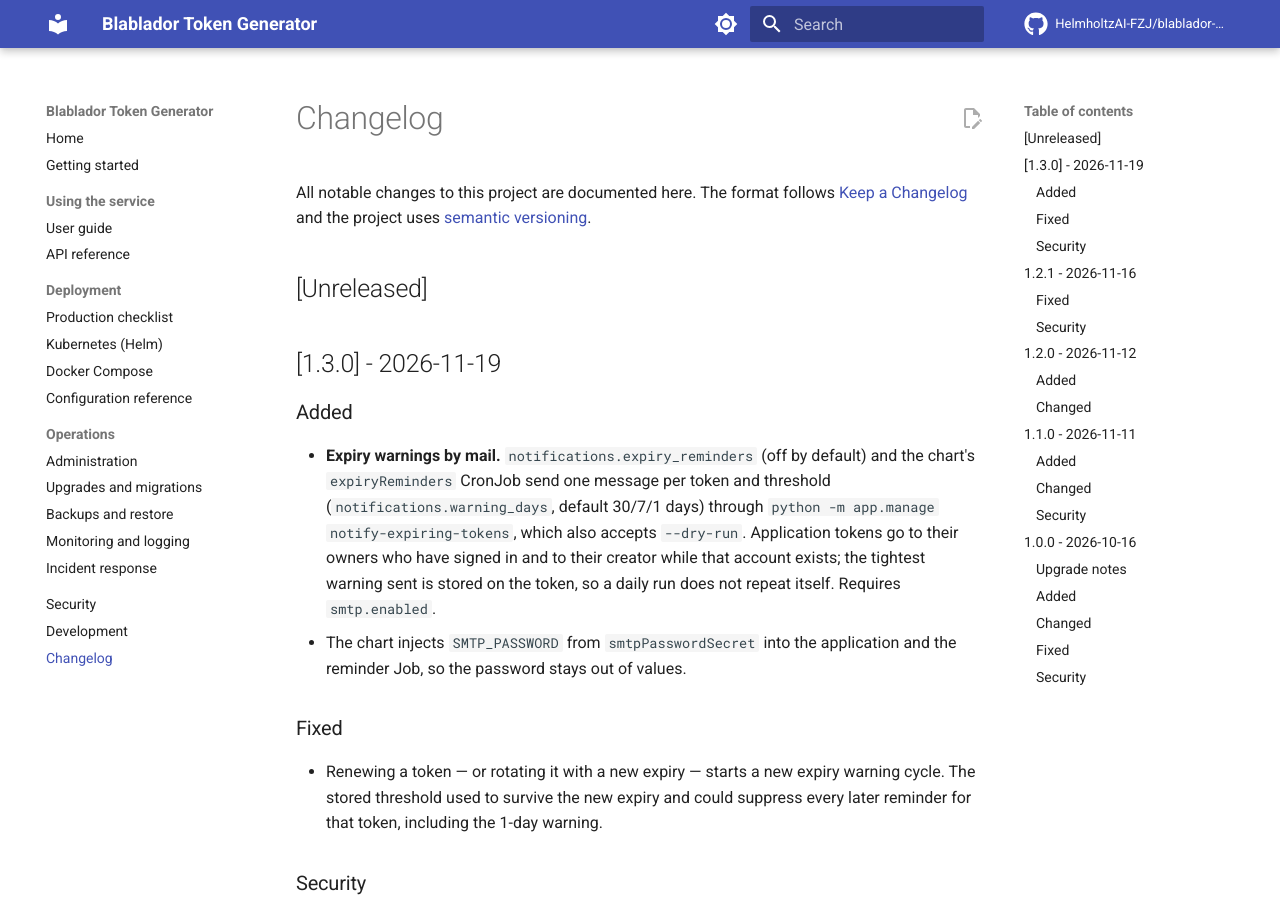
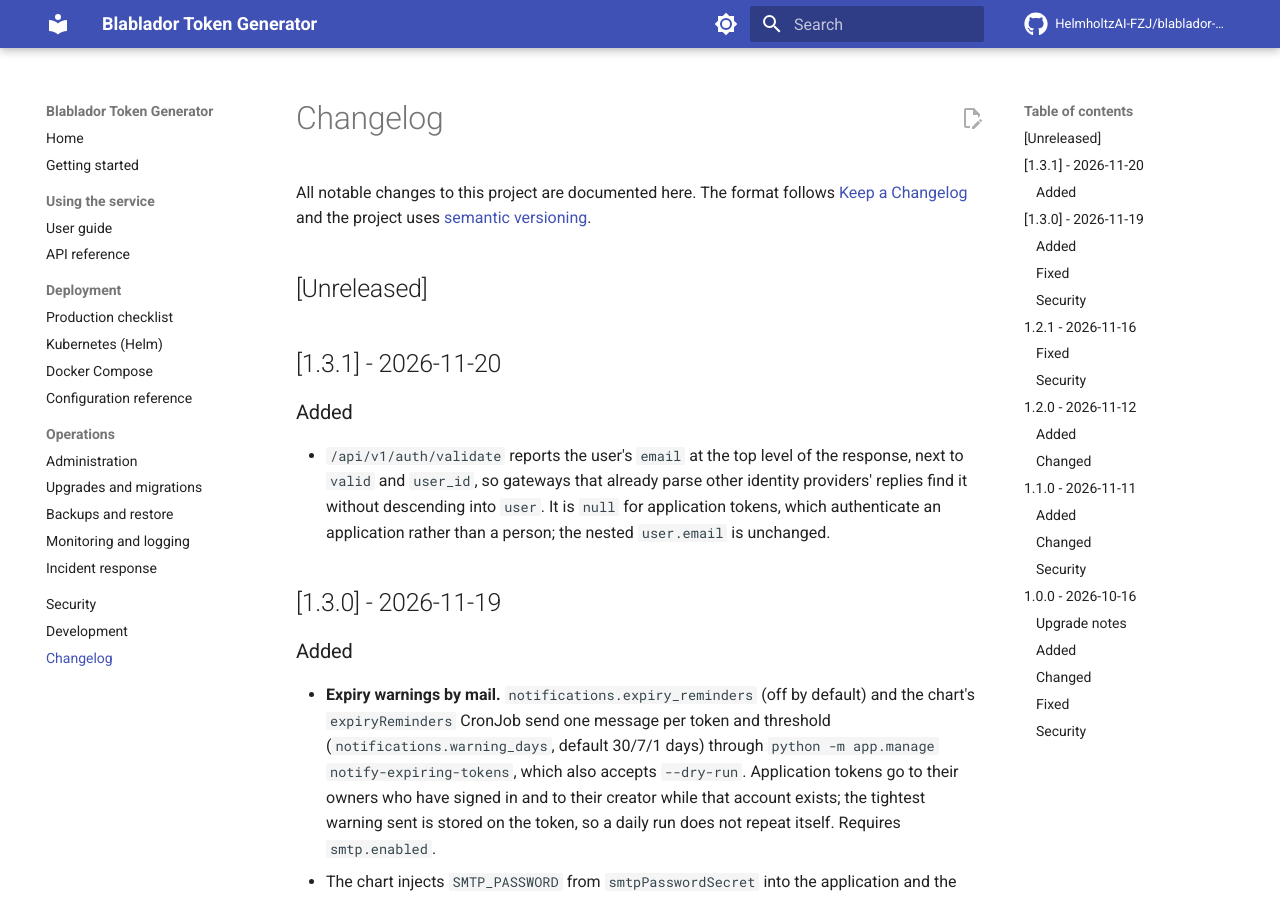
Before and after one commit to HelmholtzAI-FZJ/blablador-token-generator, an MkDocs documentation site: the page built from docs/changelog.md, in a window 1280 px wide and 900 px high. Built offline with MkDocs 1.6.1 and Material for MkDocs 9.7.7, drawn with Linux system fonts in a browser that asks for light colours; comment, search, counter and statistics services are not loaded.

Commit message:
feat: report email at the top level of validation (1.3.1) (#22)
* feat(api): report email at the top level of validation

Gateways parse other identity providers' replies with a flat email field; the
validate response only nested it under user. Both are now filled from the
reported owner (an application token's creator while their account exists).

* release: 1.3.1

* chore: sync uv.lock with the 1.3.1 version

* fix(api): the flat email field is null for application tokens

An application token authenticates an application, not a person; the nested
user still names the owner. Keeps the flat field from claiming an identity the
token does not represent.

```diff
--- a/CHANGELOG.md
+++ b/CHANGELOG.md
@@ -5,6 +5,16 @@ All notable changes to this project are documented here. The format follows
 [semantic versioning](https://semver.org/).
 
 ## [Unreleased]
+
+## [1.3.1] - 2026-11-20
+
+### Added
+
+- `/api/v1/auth/validate` reports the user's `email` at the top level of the
+  response, next to `valid` and `user_id`, so gateways that already parse other
+  identity providers' replies find it without descending into `user`. It is
+  `null` for application tokens, which authenticate an application rather than a
+  person; the nested `user.email` is unchanged.
 
 ## [1.3.0] - 2026-11-19
 
--- a/app/__init__.py
+++ b/app/__init__.py
@@ -1,2 +1,2 @@
 # Token Generator Application
-__version__ = "1.3.0"
+__version__ = "1.3.1"
--- a/pyproject.toml
+++ b/pyproject.toml
@@ -1,6 +1,6 @@
 [project]
 name = "token-generator"
-version = "1.3.0"
+version = "1.3.1"
 description = "API tokens for Blablador, issued after Helmholtz/JSC (Unity-IDM) OAuth sign-in"
 license = "MIT"
 license-files = ["LICENSE"]
```
Also changed, not shown: docs/api.md (+6 -2 lines), 5 other files.
